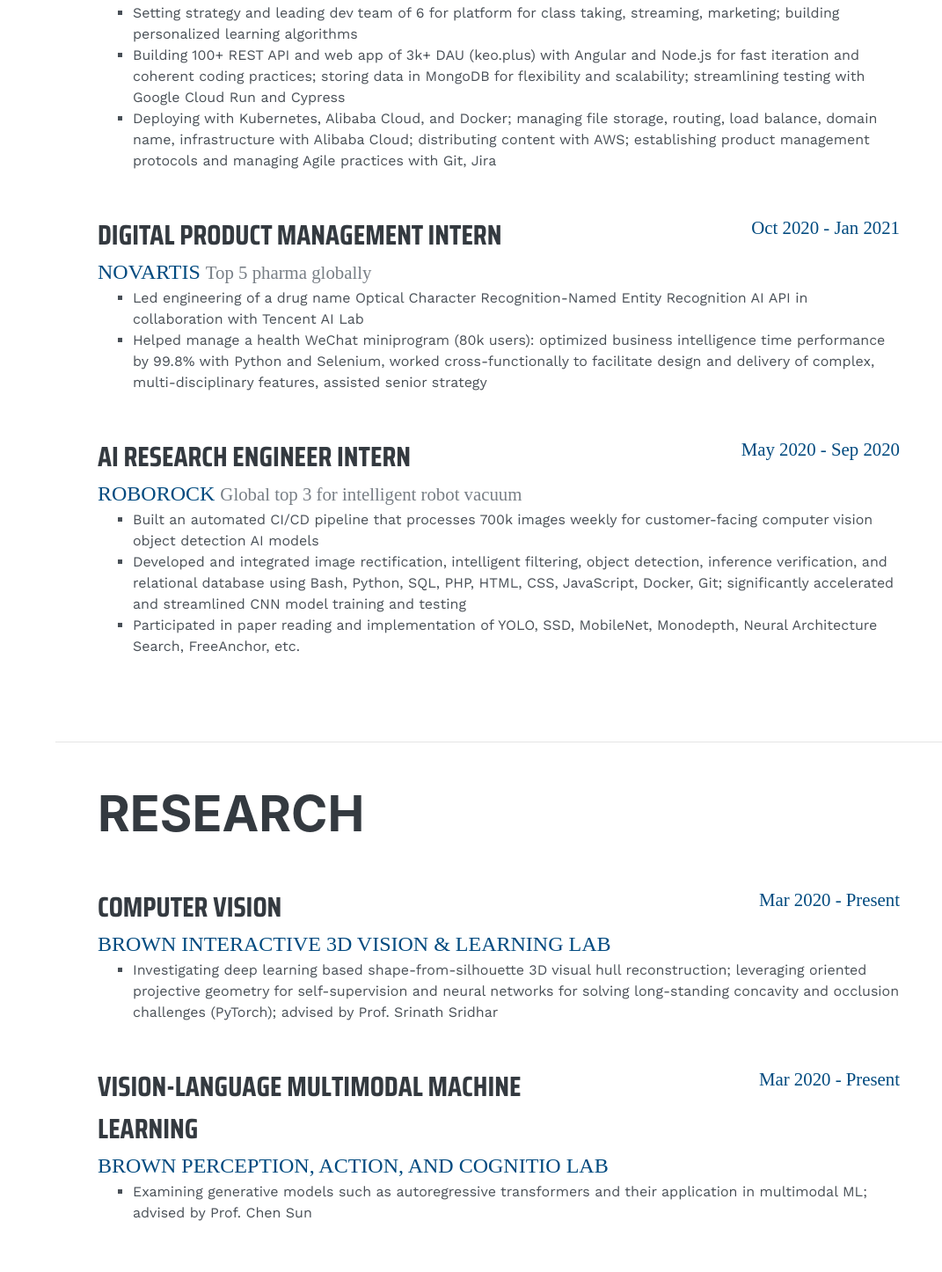
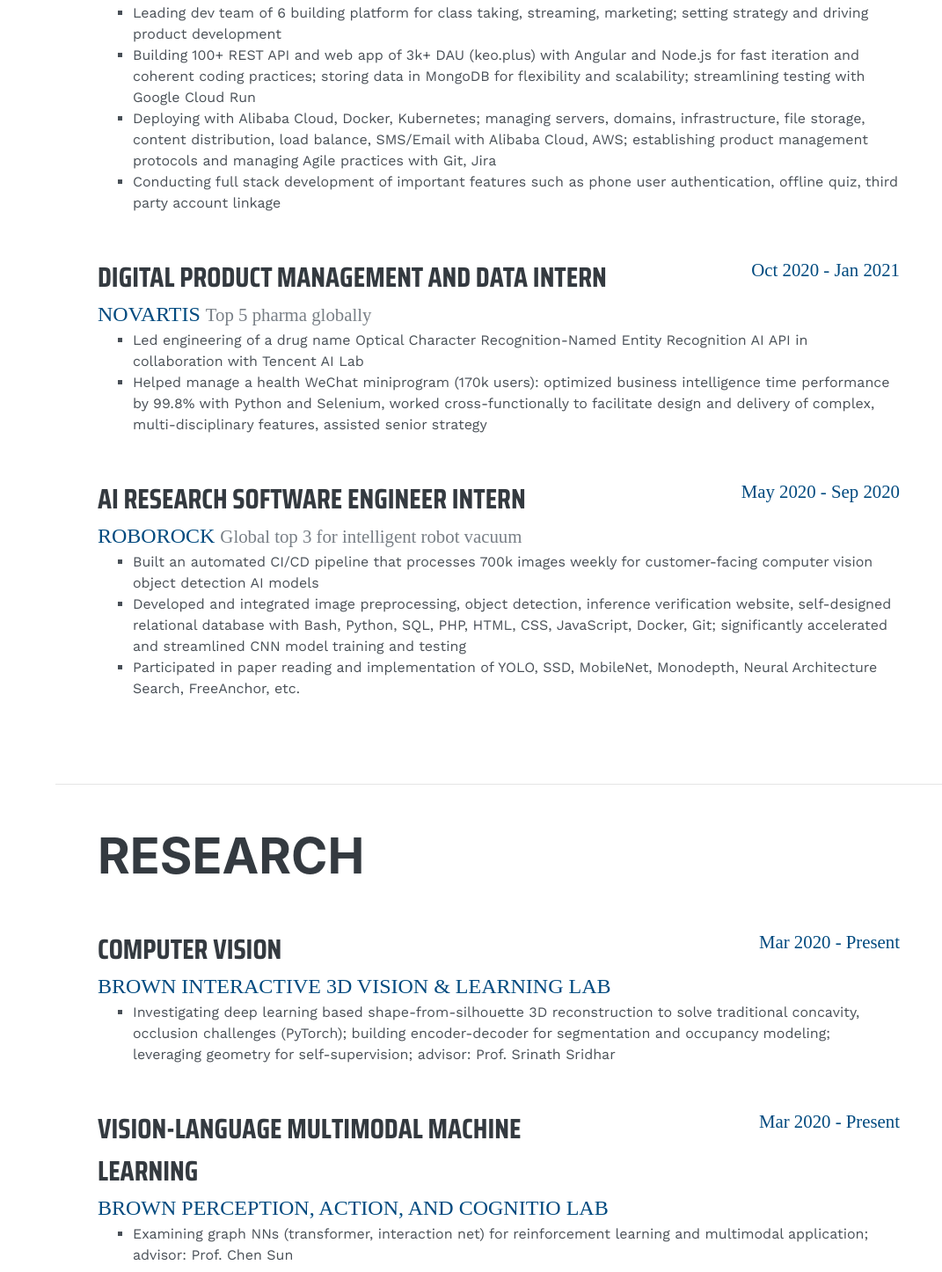
Before and after one commit to QiuhongAnnaWei/qiuhongannawei.me, a React (Create React App) app: page / in a window 1280 px wide. Shown: the part 1045-2491 px from the top of the page at 88% size, without its empty margins (209-1280 px from the left). Built offline with nearby package versions, Linux system fonts and the light colour scheme; a web font is replaced by a local one.

Commit message:
synced content with resume 28

```diff
--- a/src/Components/Education.js
+++ b/src/Components/Education.js
@@ -25,7 +25,7 @@
 
               <ul className="mb-2">
                 <li> <span className="subsubheading2"> GPA </span>: 4.00/4.00 </li>
-                <li> <span className="subsubheading2"> Relevant Coursework </span>: Computer Vision, Software Engineering, Statistical Inference, Differential Equations, Abstract Algebra, Introduction to Higher Mathematics (Set Theory, Combinatorics, Analysis), Honors Calculus </li>
+                <li> <span className="subsubheading2"> Relevant Coursework </span> Software Engineering, Computer Vision, Statistical Inference, Differential Equations, Abstract Algebra, Introduction to Higher Mathematics (Set Theory, Combinatorics, Analysis), Honors Calculus, Linear Algebra </li>
                 <li> <span className="subsubheading2"> Leadership & Service </span>: I am one of the 2 Meta Undergraduate Research Assistants in the CS department, for which I serve as the liaison between faculty and 1200 students in the Computer Science department to facilitate undergraduate research </li>
                 <li> <span className="subsubheading2"> Activities </span>: Women in Computer Science (WiCS), Socially Responsible Investment Fund (SRIF), Brown Science Olympiad Event Coordinator, Daebak Dance, Chinese Drama Club </li>
               </ul>
--- a/src/profileData.json
+++ b/src/profileData.json
@@ -14,31 +14,32 @@
 			"organization": "Keo Plus",
 			"organizationDesc":"Silicon Valley VC funded seed-stage EdTech start-up",
 			"aboutWork": [
-				"Setting strategy and leading dev team of 6 for platform for class taking, streaming, marketing; building personalized learning algorithms",
-				"Building 100+ REST API and web app of 3k+ DAU (keo.plus) with Angular and Node.js for fast iteration and coherent coding practices; storing data in MongoDB for flexibility and scalability; streamlining testing with Google Cloud Run and Cypress",
-				"Deploying with Kubernetes, Alibaba Cloud, and Docker; managing file storage, routing, load balance, domain name, infrastructure with Alibaba Cloud; distributing content with AWS; establishing product management protocols and managing Agile practices with Git, Jira"
+				"Leading dev team of 6 building platform for class taking, streaming, marketing; setting strategy and driving product development",
+				"Building 100+ REST API and web app of 3k+ DAU (keo.plus) with Angular and Node.js for fast iteration and coherent coding practices; storing data in MongoDB for flexibility and scalability; streamlining testing with Google Cloud Run",
+				"Deploying with Alibaba Cloud, Docker, Kubernetes; managing servers, domains, infrastructure, file storage, content distribution, load balance, SMS/Email with Alibaba Cloud, AWS; establishing product management protocols and managing Agile practices with Git, Jira",
+				"Conducting full stack development of important features such as phone user authentication, offline quiz, third party account linkage"
 			],
 			"fromDate": "Nov 2020",
 			"toDate": "Present"
 		},
 		{
-			"position": "Digital Product Management Intern ",
+			"position": "Digital Product Management and Data Intern ",
 			"organization": "Novartis ",
 			"organizationDesc":"Top 5 pharma globally",
 			"aboutWork": [
 				"Led engineering of a drug name Optical Character Recognition-Named Entity Recognition AI API in collaboration with Tencent AI Lab",
-				"Helped manage a health WeChat miniprogram (80k users): optimized business intelligence time performance by 99.8% with Python and Selenium, worked cross-functionally to facilitate design and delivery of complex, multi-disciplinary features, assisted senior strategy"
+				"Helped manage a health WeChat miniprogram (170k users): optimized business intelligence time performance by 99.8% with Python and Selenium, worked cross-functionally to facilitate design and delivery of complex, multi-disciplinary features, assisted senior strategy"
 			],
 			"fromDate": "Oct 2020",
 			"toDate": "Jan 2021"
 		},
 		{
-			"position": "AI Research Engineer Intern",
+			"position": "AI Research Software Engineer Intern",
 			"organization": "Roborock",
 			"organizationDesc":"Global top 3 for intelligent robot vacuum",
 			"aboutWork": [
 				"Built an automated CI/CD pipeline that processes 700k images weekly for customer-facing computer vision object detection AI models",
-				"Developed and integrated image rectification, intelligent filtering, object detection, inference verification, and relational database using Bash, Python, SQL, PHP, HTML, CSS, JavaScript, Docker, Git; significantly accelerated and streamlined CNN model training and testing",
+				"Developed and integrated image preprocessing, object detection, inference verification website, self-designed relational database with Bash, Python, SQL, PHP, HTML, CSS, JavaScript, Docker, Git; significantly accelerated and streamlined CNN model training and testing",
 				"Participated in paper reading and implementation of YOLO, SSD, MobileNet, Monodepth, Neural Architecture Search, FreeAnchor, etc."
 			],
 			"fromDate": "May 2020",
@@ -52,7 +53,7 @@
 			"organizationLink":"https://visual.cs.brown.edu/",
 			"organizationDesc":"",
 			"aboutWork": [
-				"Investigating deep learning based shape-from-silhouette 3D visual hull reconstruction; leveraging oriented projective geometry for self-supervision and neural networks for solving long-standing concavity and occlusion challenges (PyTorch); advised by Prof. Srinath Sridhar"
+				"Investigating deep learning based shape-from-silhouette 3D reconstruction to solve traditional concavity, occlusion challenges (PyTorch); building encoder-decoder for segmentation and occupancy modeling; leveraging geometry for self-supervision; advisor: Prof. Srinath Sridhar"
 			],
 			"fromDate": "Mar 2020",
 			"toDate": "Present"
@@ -63,7 +64,7 @@
 			"organizationLink":"https://visual.cs.brown.edu/",
 			"organizationDesc":"",
 			"aboutWork": [
-				"Examining generative models such as autoregressive transformers and their application in multimodal ML; advised by Prof. Chen Sun"
+				"Examining graph NNs (transformer, interaction net) for reinforcement learning and multimodal application; advisor: Prof. Chen Sun"
 			],
 			"fromDate": "Mar 2020",
 			"toDate": "Present"
@@ -93,13 +94,13 @@
 				"name": "Java"
 			},
 			{
+				"name": "Bash"
+			},
+			{
 				"name": "JavaScript/TypeScript"
 			},
 			{
 				"name": "HTML"
-			},
-			{
-				"name": "Bash"
 			},
 			{
 				"name": "SQL"
@@ -161,6 +162,9 @@
 				"name": "K8s"
 			},
 			{
+				"name": "Slurm"
+			},
+			{
 				"name": "Latex"
 			}
 		]
```
